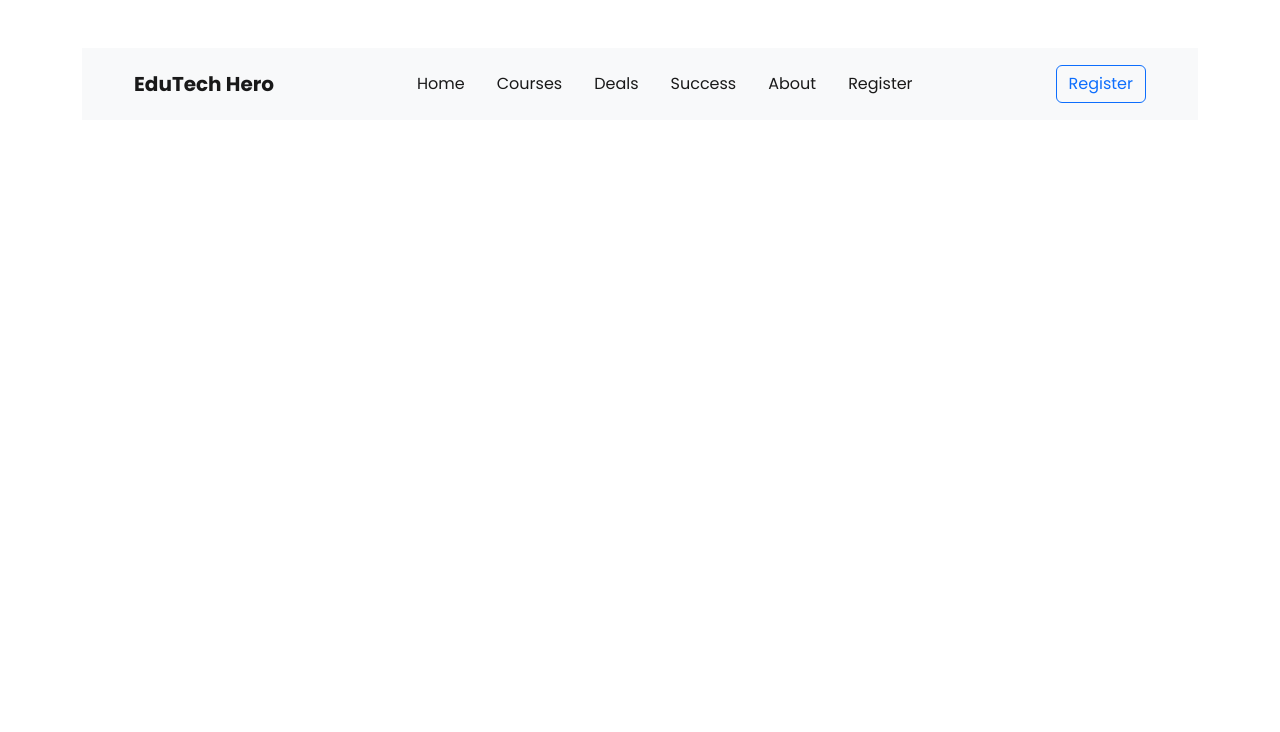
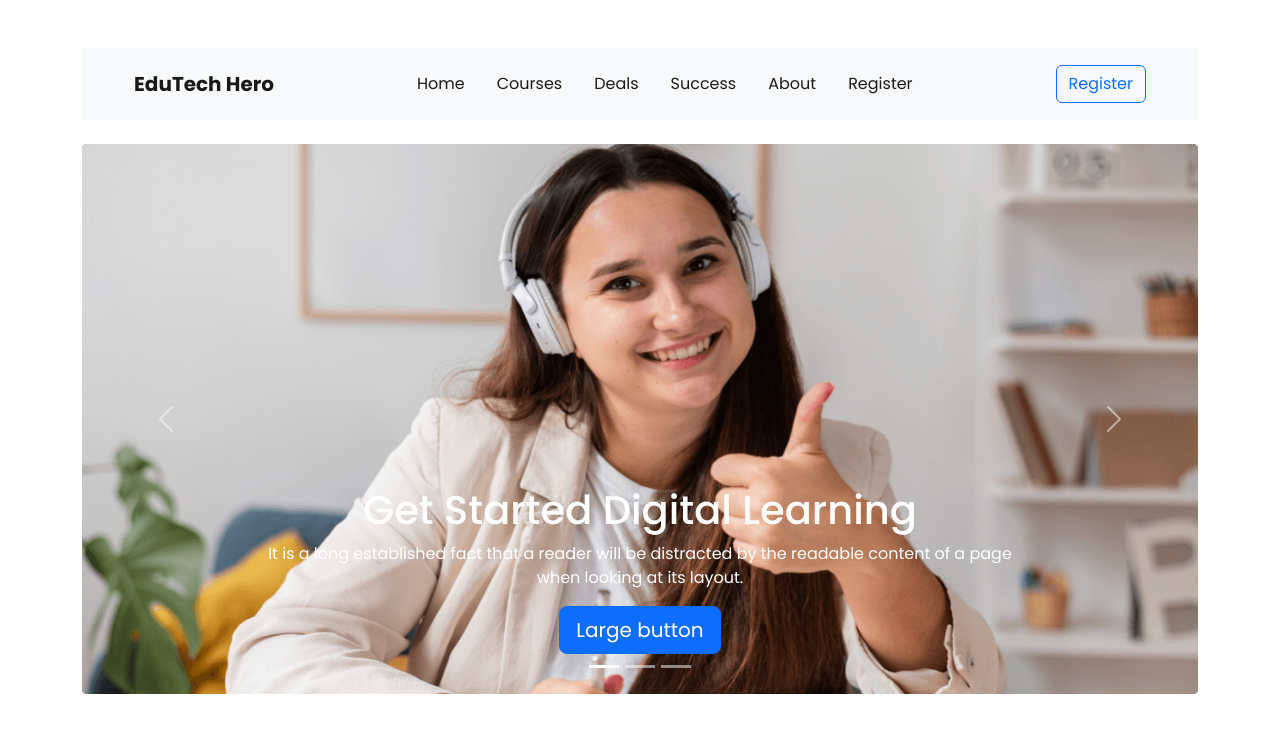
Before and after one commit to Sabbir2809/eduTech-hero, a plain HTML site: page index.html in a window 1280 px wide. Drawn offline with nearby package versions, Linux system fonts and the light colour scheme.

Commit message:
Header(Carousel)

```diff
--- a/index.html
+++ b/index.html
@@ -54,6 +54,49 @@
           </div>
         </div>
       </nav>
+      <section class="mt-4">
+        <div id="carouselExampleCaptions" class="carousel slide" data-bs-ride="false">
+          <div class="carousel-indicators">
+            <button type="button" data-bs-target="#carouselExampleCaptions" data-bs-slide-to="0" class="active" aria-current="true" aria-label="Slide 1"></button>
+            <button type="button" data-bs-target="#carouselExampleCaptions" data-bs-slide-to="1" aria-label="Slide 2"></button>
+            <button type="button" data-bs-target="#carouselExampleCaptions" data-bs-slide-to="2" aria-label="Slide 3"></button>
+          </div>
+          <div class="carousel-inner">
+            <div class="carousel-item active">
+              <img src="./images/cover/cover-1.png" class="d-block w-100" alt="...">
+              <div class="carousel-caption d-none d-md-block">
+                <h1>Get Started Digital Learning</h1>
+                <p>It is a long established fact that a reader will be distracted by the readable content of a page when looking at its layout.</p>
+                <button type="button" class="btn btn-primary btn-lg">Large button</button>
+              </div>
+            </div>
+            <div class="carousel-item">
+              <img src="./images/cover/cover-2.jpg" class="d-block w-100" alt="...">
+              <div class="carousel-caption d-none d-md-block">
+                <h1>Second slide label</h1>
+                <p>It is a long established fact that a reader will be distracted by the readable content of a page when looking at its layout.</p>
+                <button type="button" class="btn btn-primary btn-lg">Large button</button>
+              </div>
+            </div>
+            <div class="carousel-item">
+              <img src="./images/cover/cover-3.jpg" class="d-block w-100" alt="...">
+              <div class="carousel-caption d-none d-md-block">
+                <h1>Third slide label</h1>
+                <p>It is a long established fact that a reader will be distracted by the readable content of a page when looking at its layout.</p>
+                <button type="button" class="btn btn-primary btn-lg">Large button</button>
+              </div>
+            </div>
+          </div>
+          <button class="carousel-control-prev" type="button" data-bs-target="#carouselExampleCaptions" data-bs-slide="prev">
+            <span class="carousel-control-prev-icon" aria-hidden="true"></span>
+            <span class="visually-hidden">Previous</span>
+          </button>
+          <button class="carousel-control-next" type="button" data-bs-target="#carouselExampleCaptions" data-bs-slide="next">
+            <span class="carousel-control-next-icon" aria-hidden="true"></span>
+            <span class="visually-hidden">Next</span>
+          </button>
+        </div>
+      </section>
     </header>
     <!-- Header Section End  -->
     <!-- JS CDN -->
--- a/style.css
+++ b/style.css
@@ -5,3 +5,7 @@
 body{
   font-family: 'Poppins', sans-serif;
 }
+
+img{
+  height: 550px;
+}
```
